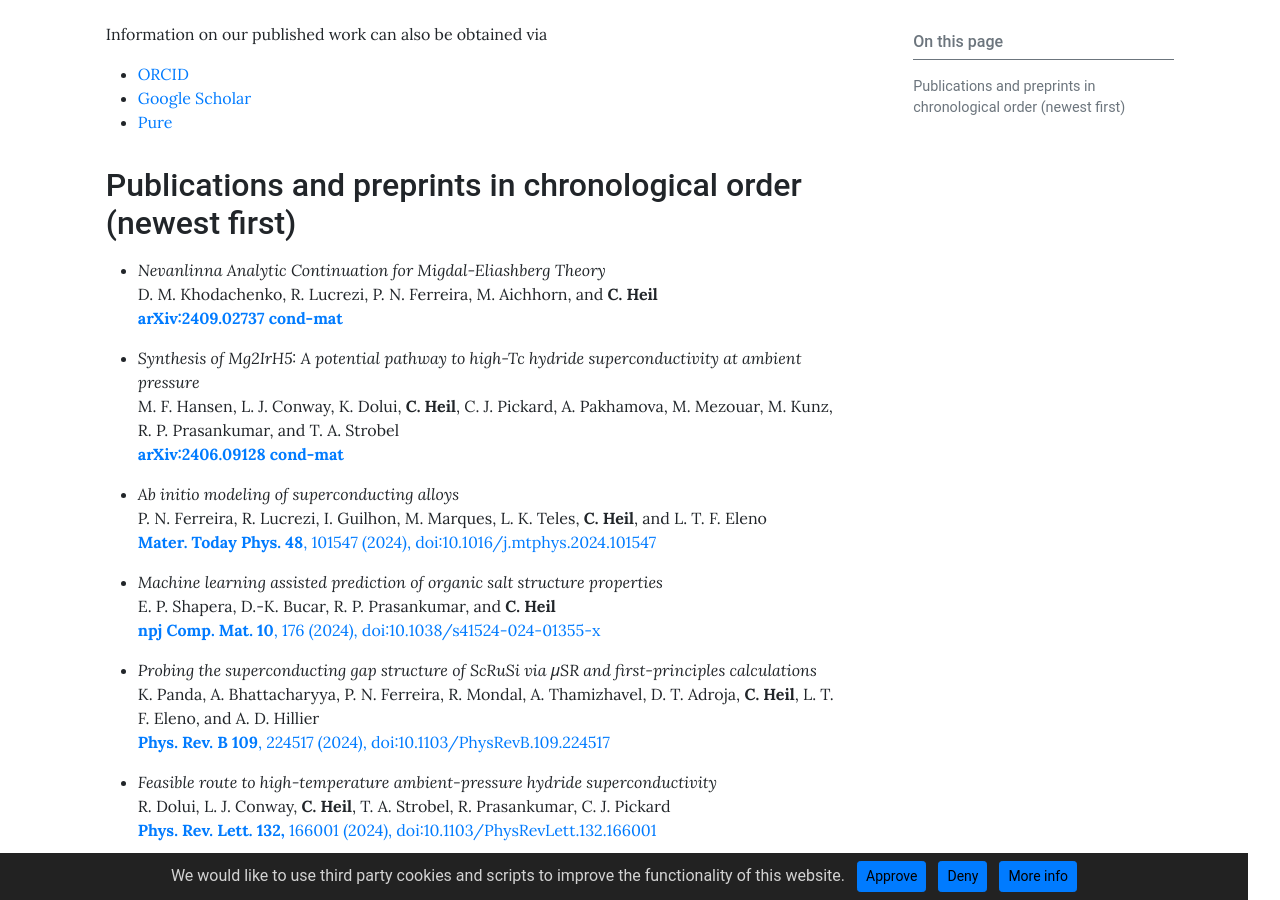
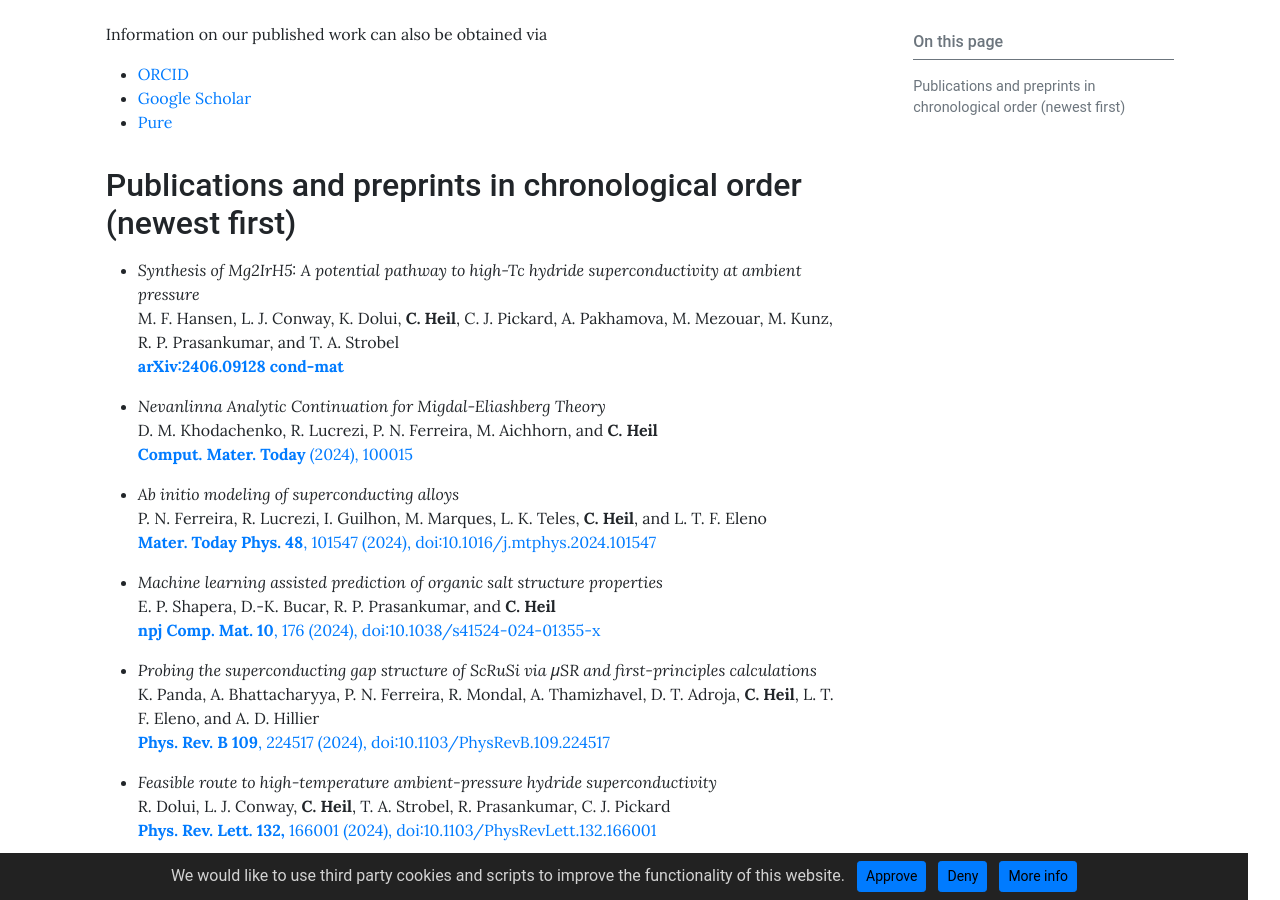
Before and after one commit to cheil/cheil.github.io, a Jekyll site: the page built from pages/research/publications.md, in a window 1280 px wide and 900 px high, scrolled down 318 px. Built offline with Jekyll 4.4.1, drawn with Linux system fonts in a browser that asks for light colours.

Commit message:
add NAC publication

```diff
--- a/pages/research/publications.md
+++ b/pages/research/publications.md
@@ -17,13 +17,14 @@ Information on our published work can also be obtained via
 
 ## Publications and preprints in chronological order (newest first)
 
-- *Nevanlinna Analytic Continuation for Migdal-Eliashberg Theory*\
-D. M. Khodachenko, R. Lucrezi, P. N. Ferreira, M. Aichhorn, and **C. Heil**\
-[**arXiv:2409.02737 cond-mat**](https://arxiv.org/abs/2409.02737)
 
 - *Synthesis of Mg2IrH5: A potential pathway to high-Tc hydride superconductivity at ambient pressure*\
 M. F. Hansen, L. J. Conway, K. Dolui, **C. Heil**, C. J. Pickard, A. Pakhamova, M. Mezouar, M. Kunz, R. P. Prasankumar, and T. A. Strobel\
 [**arXiv:2406.09128 cond-mat**](https://arxiv.org/abs/2406.09538)
+
+- *Nevanlinna Analytic Continuation for Migdal-Eliashberg Theory*\
+D. M. Khodachenko, R. Lucrezi, P. N. Ferreira, M. Aichhorn, and **C. Heil**\
+[**Comput. Mater. Today** (2024), 100015](https://doi.org/10.1016/j.commt.2024.100015)
 
 - *Ab initio modeling of superconducting alloys*\
 P. N. Ferreira, R. Lucrezi, I. Guilhon, M. Marques, L. K. Teles, **C. Heil**, and L. T. F. Eleno\
```
